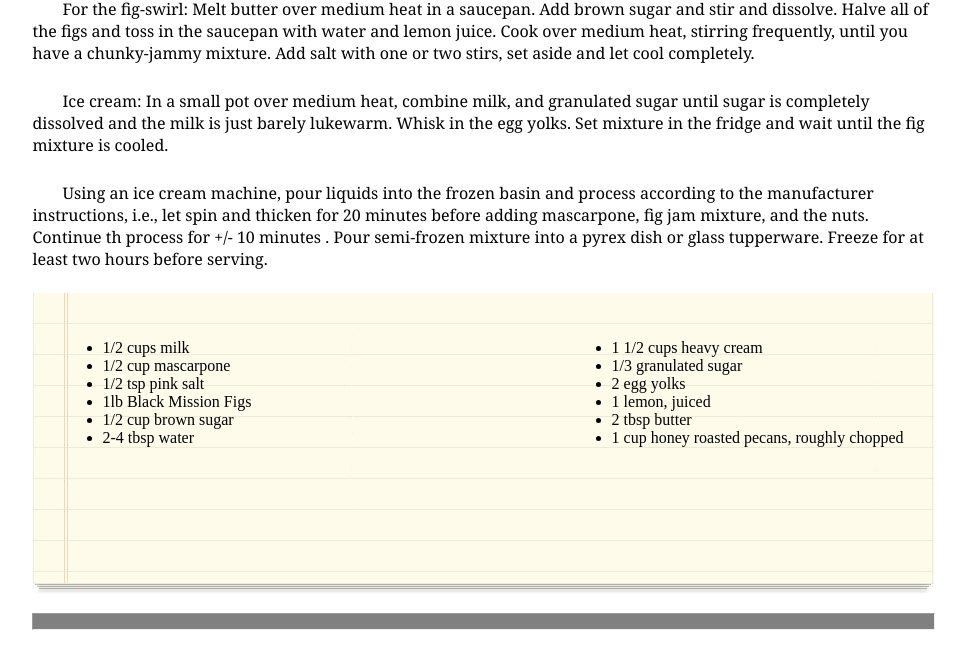
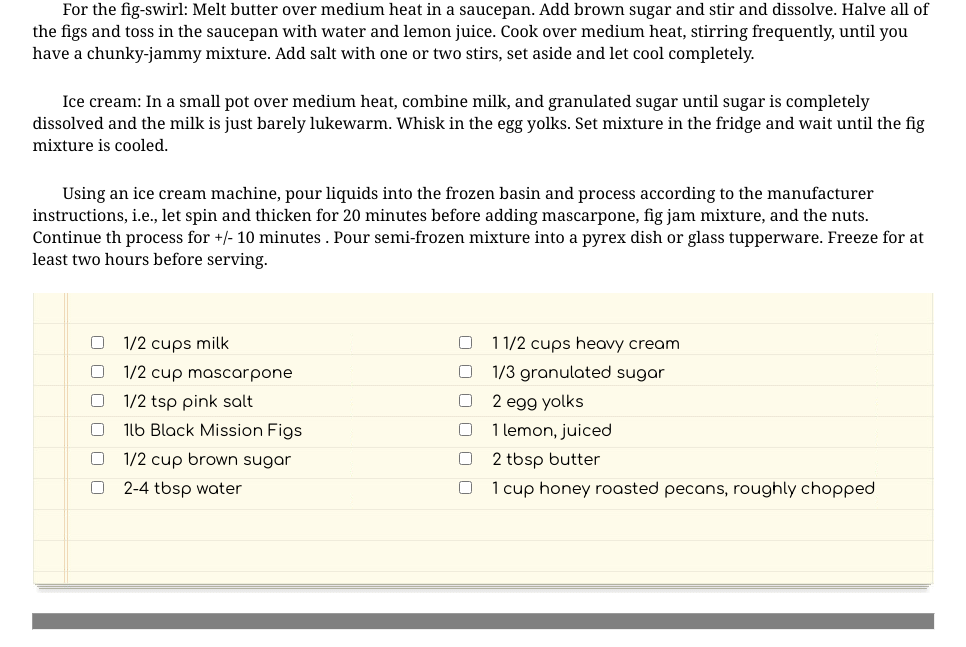
Before and after one commit to dbecker4130/chocolate-pizza, a plain HTML site: page index.html in a window 1280 px wide. Shown: the part 840-1487 px from the top of the page, without its empty margins (157-1123 px from the left). Drawn offline with nearby package versions, Linux system fonts and the light colour scheme; a web font is replaced by a local one.

Commit message:
finished

```diff
--- a/index.html
+++ b/index.html
@@ -4,7 +4,7 @@
     <meta charset="utf-8">
     <title>Chocolate Pizza</title>
     <link rel="stylesheet" href="style.css">
-    <link href="https://fonts.googleapis.com/css?family=Comfortaa|Fjalla+One|Gudea|Hind+Siliguri|Imprima|Lobster|Oswald|Pacifico|Pontano+Sans|Questrial" rel="stylesheet">
+    <link href="https://fonts.googleapis.com/css?family=Comfortaa|Fjalla+One|Gudea|Hind+Siliguri|Imprima|Lobster|Oswald|Pacifico|Pontano+Sans|Comfortaa|Questrial" rel="stylesheet">
   </head>
   <body>
     <div id="top">
@@ -24,7 +24,7 @@
         <img src="imgs/icons/mail-icon.png"/>
       </nav>
     </div>
-    <hr>
+    <hr class="line">
     <div id="head">
       <h2>Chocolate Pizza</h2>
       <p>POSTED ON DEC2013 / DESSERTS</p>
@@ -35,24 +35,36 @@
     <p>Ice cream: In a small pot over medium heat, combine milk, and granulated sugar until sugar is completely dissolved and the milk is just barely lukewarm. Whisk in the egg yolks. Set mixture in the fridge and wait until the fig mixture is cooled.</p>
     <p>Using an ice cream machine, pour liquids into the frozen basin and process according to the manufacturer instructions, i.e., let spin and thicken for 20 minutes before adding mascarpone, fig jam mixture, and the nuts. Continue th process for +/- 10 minutes . Pour semi-frozen mixture into a pyrex dish or glass tupperware. Freeze for at least two hours before serving.</p>
     <div id="recipe">
-      <ul id="ul1">
-        <li>1/2 cups milk</li>
-        <li>1/2 cup mascarpone</li>
-        <li>1/2 tsp pink salt</li>
-        <li>1lb Black Mission Figs</li>
-        <li>1/2 cup brown sugar</li>
-        <li>2-4 tbsp water</li>
-      </ul>
-      <ul id="ul2">
-        <li>1 1/2 cups heavy cream</li>
-        <li>1/3 granulated sugar</li>
-        <li>2 egg yolks</li>
-        <li>1 lemon, juiced</li>
-        <li>2 tbsp butter</li>
-        <li>1 cup honey roasted pecans, roughly chopped</li>
-      </ul>
+      <div id="list1">
+        <input type="checkbox" name="packersOff" value="1"/>
+        <label class="strikethrough">1/2 cups milk</label><br>
+        <input type="checkbox" name="packersOff" value="1"/>
+        <label class="strikethrough">1/2 cup mascarpone</label><br>
+        <input type="checkbox" name="packersOff" value="1"/>
+        <label class="strikethrough">1/2 tsp pink salt</label><br>
+        <input type="checkbox" name="packersOff" value="1"/>
+        <label class="strikethrough">1lb Black Mission Figs</label><br>
+        <input type="checkbox" name="packersOff" value="1"/>
+        <label class="strikethrough">1/2 cup brown sugar</label><br>
+        <input type="checkbox" name="packersOff" value="1"/>
+        <label class="strikethrough">2-4 tbsp water</label>
+      </div>
+      <div id="list2">
+        <input type="checkbox" name="packersOff" value="1"/>
+        <label class="strikethrough">1 1/2 cups heavy cream</label><br>
+        <input type="checkbox" name="packersOff" value="1"/>
+        <label class="strikethrough">1/3 granulated sugar</label><br>
+        <input type="checkbox" name="packersOff" value="1"/>
+        <label class="strikethrough">2 egg yolks</label><br>
+        <input type="checkbox" name="packersOff" value="1"/>
+        <label class="strikethrough">1 lemon, juiced</label><br>
+        <input type="checkbox" name="packersOff" value="1"/>
+        <label class="strikethrough">2 tbsp butter</label><br>
+        <input type="checkbox" name="packersOff" value="1"/>
+        <label class="strikethrough">1 cup honey roasted pecans, roughly chopped</label>
+      </div>
     </div>
-    <hr>
+    <hr class="line">
     <div id="bot">
       <img src="imgs/van-pic.png"/>
       <h3>Vanessa Stevenson</h3>
@@ -60,7 +72,9 @@
       <button>SHARE RECIPE</button>
     </div>
     <footer>
+      <hr width="400" align="left">
       <img src="imgs/small-logo.png"/>
+      <hr width="400" align="right"><br>
       <small>Delicious &copy; 2013 	&middot; All Rights Reserved.<br>Proudly published with Ghost.</small>
     </footer>
   </body>
--- a/style.css
+++ b/style.css
@@ -1,4 +1,4 @@
-hr {
+.line {
   height: 15px;
   width: 901px;
   margin: 0 auto;
@@ -22,7 +22,7 @@ hr {
 }
 #logo>span {
   position: absolute;
-  top: 31px;
+  top: 33px;
   left: 46px;
   font-size: 0.6em;
   color: gray;
@@ -77,15 +77,15 @@ body>p {
   background-image: url("imgs/list-bg.png");
   position: relative;
 }
-#ul1 {
+#list1 {
   position: absolute;
-  top: 30px;
-  left: 30px;
+  top: 35px;
+  left: 50px;
 }
-#ul2 {
+#list2 {
   position: absolute;
-  top: 30px;
-  right: 30px;
+  top: 35px;
+  right: 50px;
 }
 #bot {
   margin: 20px auto 0 auto;
@@ -129,3 +129,31 @@ footer {
   width: 901px;
   text-align: center;
 }
+input[type=checkbox]:checked + label.strikethrough{
+  text-decoration: line-through;
+}
+label {
+  font-family: 'Comfortaa', cursive;
+}
+input, label {
+  margin: 8px
+}
+#imgline {
+  padding: 0;
+  border: none;
+  border-top: medium double #8c8c8c;
+  color: #8c8c8c;
+  text-align: center;
+}
+#imgline:after {
+  content: "§";
+  display: inline-block;
+  position: relative;
+  top: -0.7em;
+  font-size: 1.5em;
+  padding: 0 0.25em;
+  background: #fff;
+}
+footer>hr,footer>img {
+  display: inline-block;
+}
```
